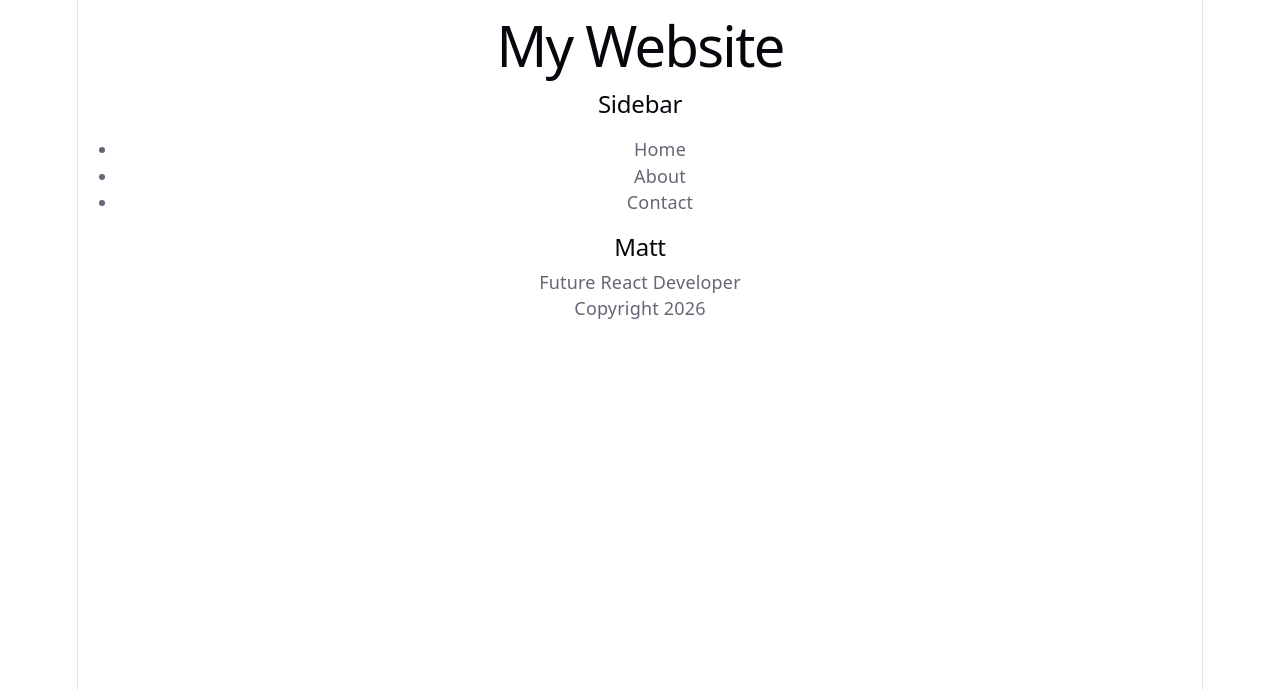
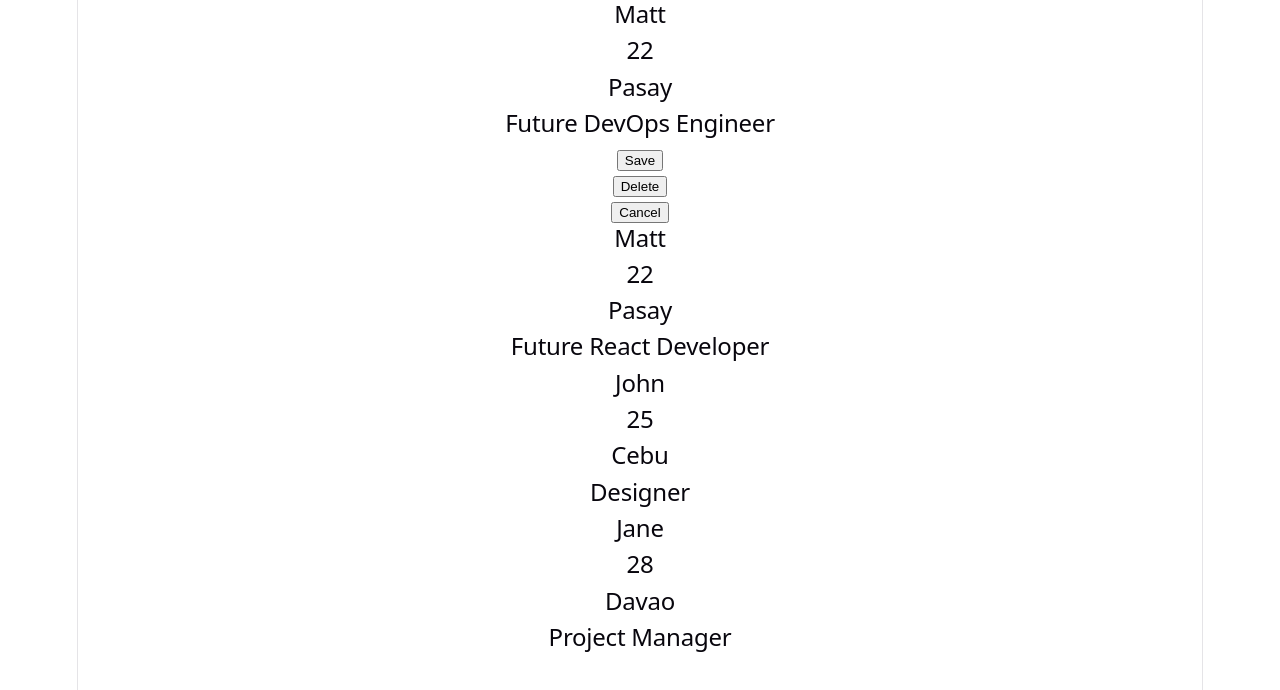
Before and after one commit to MM-MatthewSoriano/React-javascript, a React (Vite) app in the folder react-lessons/: page / in a window 1280 px wide. Shown: the top 690 px of the page. Built offline with nearby package versions, Linux system fonts and the light colour scheme.

Commit message:
chore: edit

```diff
--- a/react-lessons/src/App.jsx
+++ b/react-lessons/src/App.jsx
@@ -2,11 +2,8 @@ import { useState } from 'react'
 import reactLogo from './assets/react.svg'
 import viteLogo from './assets/vite.svg'
 import heroImg from './assets/hero.png'
-import MainContent from './components/MainContent.jsx'
-import Header from './components/Header.jsx'
-import Footer from './components/Footer.jsx'
+import Profile from './components/Profile.jsx'
 import Button from './components/Button.jsx'
-import Sidebar from './components/Sidebar.jsx'
 import './App.css'
 
 function App() {
@@ -18,27 +15,48 @@ function App() {
   return (
     <div>
       {/* exc 1 */}
-      {/* Create a header component render in app */}
-      <Header />
+      {/* modify profile component so that it receives name */}
+      <Profile name="Matt" />
 
-      {/* Create a sidebar component render in app */}
+      {/* exc 2 */}
+      {/* do it for age */}
+      <Profile age={22} />
+
+      {/* exc 3 */}
+      {/* display both city and job */}
+      <Profile
+      city="Pasay"
+      job="Future DevOps Engineer"
+      />
+
       {/* exc 4 */}
-      <Sidebar />
+      {/* Your Button component should display whatever text is passed. */}
+      <Button text="Save" />
+      <Button text="Delete" />
+      <Button text="Cancel" />
 
       {/* exc 5 */}
-      {/* Create a maincontent component render in app, it must only render from profile */}
-      <MainContent />
+      {/*Create 3 different profiles */}
+      <Profile
+      name="Matt"
+      age={22}
+      city="Pasay"
+      job="Future React Developer"
+      />
 
-      {/* exc 2 */}
-      {/* Create a footer component render in app */}
-      <Footer />
+      <Profile
+      name="John"
+      age={25}
+      city="Cebu"
+      job="Designer"
+      />
 
-      {/* exc 3 */}
-      {/* Create a button component render in app */}
-      {/* <Button />
-      <Button /> */}
-
-
+      <Profile
+      name="Jane"
+      age={28}
+      city="Davao"
+      job="Project Manager"
+      />
     </div>
   );
 }
--- a/react-lessons/src/components/Button.jsx
+++ b/react-lessons/src/components/Button.jsx
@@ -1,7 +1,7 @@
-function Button() {
+function Button({text}) {
     return (
         <div>
-            <button>Click Me</button>
+            <button>{text}</button>
         </div>
     );
 }
--- a/react-lessons/src/components/MainContent.jsx
+++ b/react-lessons/src/components/MainContent.jsx
@@ -1,4 +1,4 @@
-import Profile from "./MainContent/Profile";
+import Profile from "./Profile";
 
 function MainContent() {
     return (
--- a/react-lessons/src/components/MainContent/Profile.jsx
+++ /dev/null
@@ -1,12 +0,0 @@
-function Profile() {
-    return (
-        <>
-            <div>
-                <h2>Matt</h2>
-                <p>Future React Developer</p>
-            </div>
-        </>
-    );
-}
-
-export default Profile;
--- /dev/null
+++ b/react-lessons/src/components/Profile.jsx
@@ -0,0 +1,12 @@
+function Profile({name,age,city,job}) {
+    return (
+        <div>
+            <h2>{name}</h2>
+            <h2>{age}</h2>
+            <h2>{city}</h2>
+            <h2>{job}</h2>
+        </div>
+    );
+}
+
+export default Profile;
```
